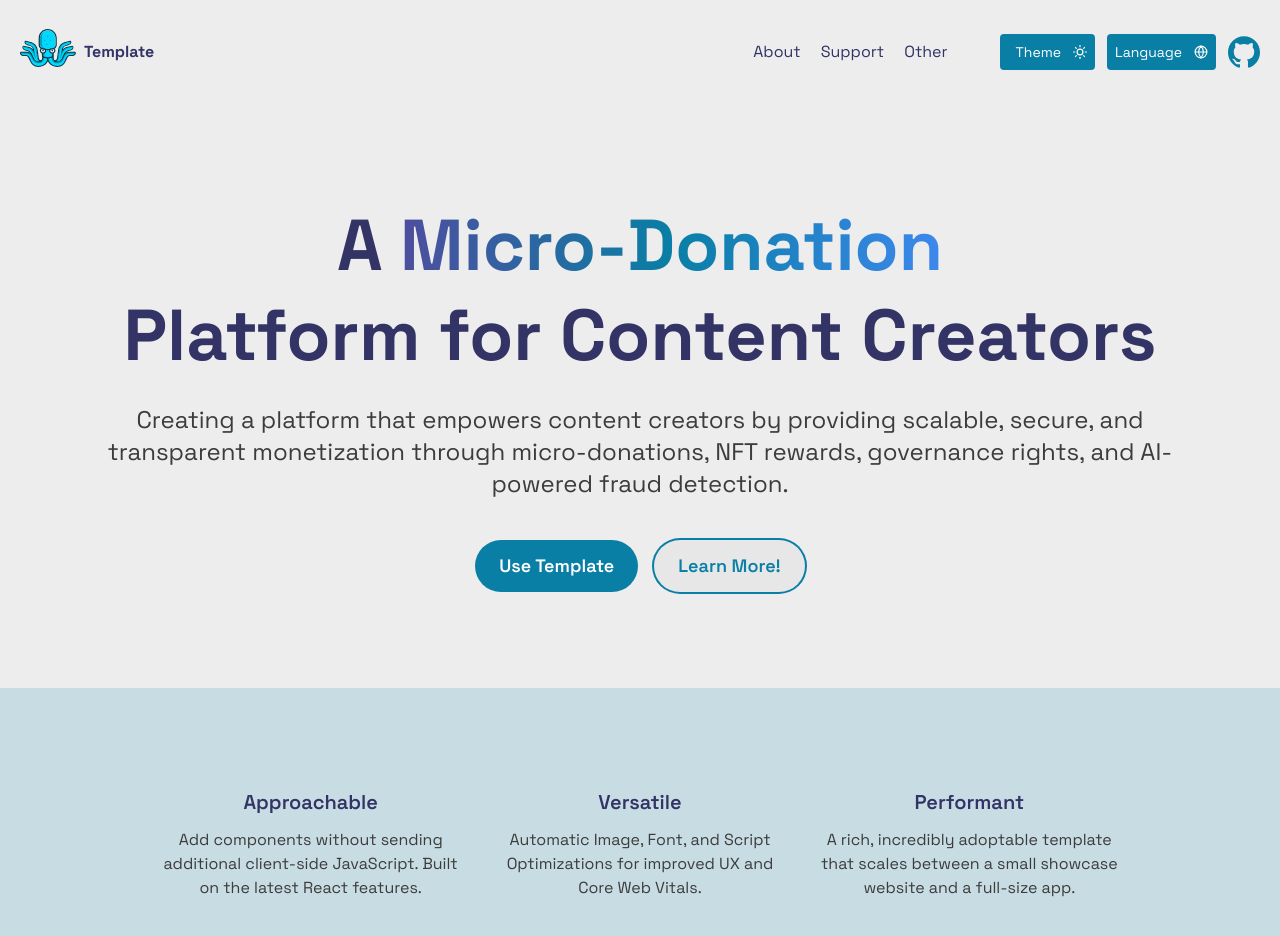
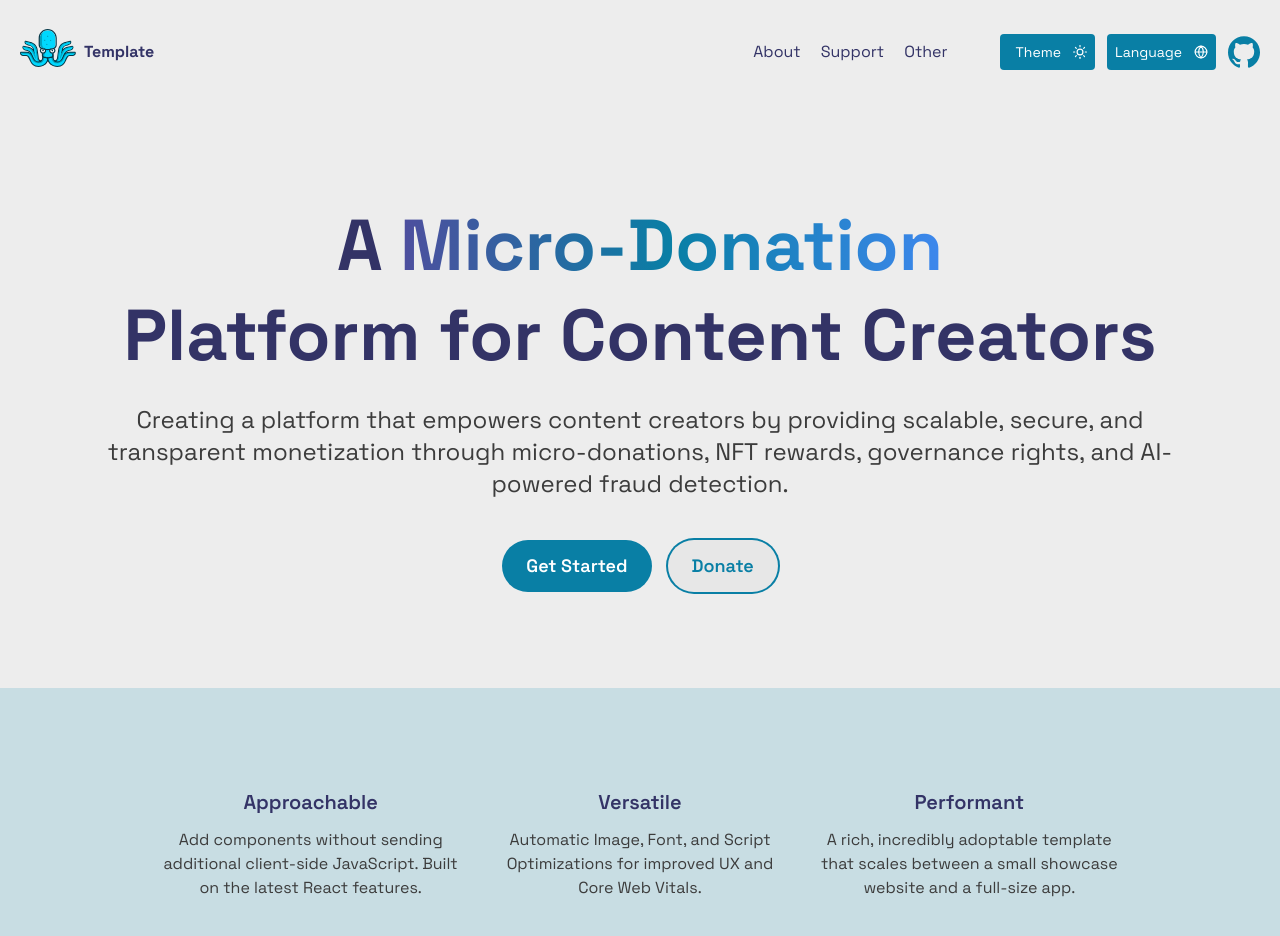
Before and after one commit to Shreya020404/Paas, a Next.js app: page /en in a window 1280 px wide. Shown: the top 936 px of the page. Built offline with nearby package versions, Linux system fonts and the light colour scheme.

Commit message:
Update page.tsx

```diff
--- a/src/app/[locale]/page.tsx
+++ b/src/app/[locale]/page.tsx
@@ -25,7 +25,7 @@ export default function DashboardPage() {
             target='_blank'
           >
             <Button rounded size='large'>
-              {t('Use_Template')}
+              {t('Get Started')}
             </Button>
           </a>
           <a
@@ -33,7 +33,7 @@ export default function DashboardPage() {
             target='_blank'
           >
             <Button rounded size='large' variant='secondary'>
-              {t('Learn_More')}
+              {t('Donate')}
             </Button>
           </a>
         </div>
```
